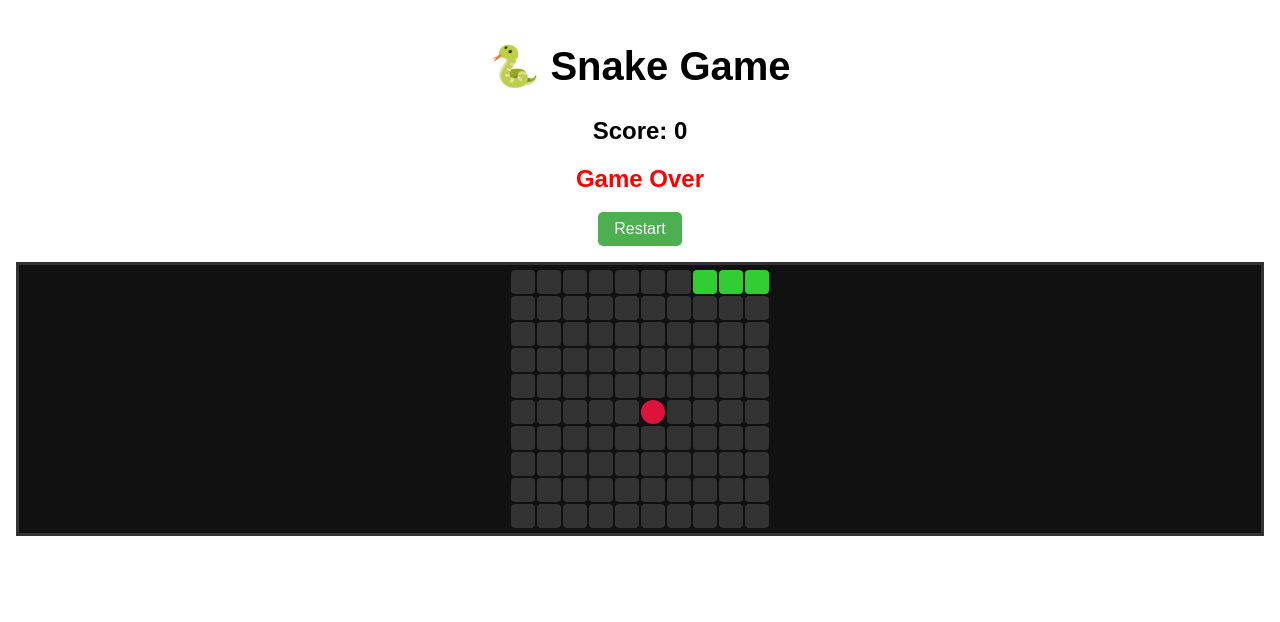
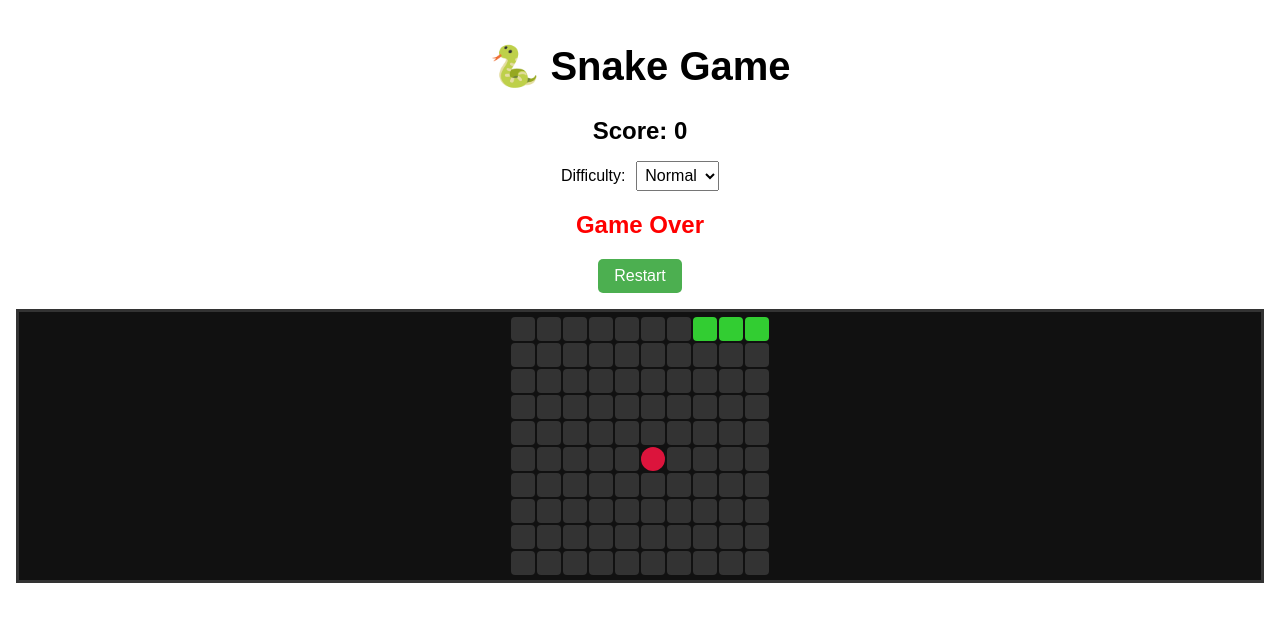
Before and after one commit to Kebhino/snake-game, a React (Create React App) app: page / in a window 1280 px wide. Shown: the top 622 px of the page. Built offline with nearby package versions, Linux system fonts and the light colour scheme; no server answers.

Commit message:
local storage, difficult lvls, animatios

```diff
--- a/src/SnakeGame.tsx
+++ b/src/SnakeGame.tsx
@@ -17,7 +17,11 @@ const SnakeGame = () => {
   const [food, setFood] = useState(initialFood);
   const [direction, setDirection] = useState<[number, number]>([0, 1]);
   const [gameOver, setGameOver] = useState(false);
-  const [score, setScore] = useState(0);
+  const [score, setScore] = useState(
+    () => Number(localStorage.getItem("snake-score")) || 0
+  );
+  const [speed, setSpeed] = useState(200);
+  const [difficulty, setDifficulty] = useState("normal");
   const moveRef = useRef(direction);
 
   const [playPop] = useSound(popSfx);
@@ -29,6 +33,7 @@ const SnakeGame = () => {
     setDirection([0, 1]);
     setGameOver(false);
     setScore(0);
+    localStorage.setItem("snake-score", "0");
   };
 
   useEffect(() => {
@@ -55,6 +60,10 @@ const SnakeGame = () => {
   useEffect(() => {
     moveRef.current = direction;
   }, [direction]);
+
+  useEffect(() => {
+    localStorage.setItem("snake-score", String(score));
+  }, [score]);
 
   useEffect(() => {
     if (gameOver) return;
@@ -88,9 +97,25 @@ const SnakeGame = () => {
         }
         return newSnake;
       });
-    }, 200);
+    }, speed);
     return () => clearInterval(interval);
-  }, [food, gameOver, playPop, playGameOver]);
+  }, [food, gameOver, playPop, playGameOver, speed]);
+
+  const handleDifficultyChange = (level: string) => {
+    setDifficulty(level);
+    switch (level) {
+      case "easy":
+        setSpeed(300);
+        break;
+      case "normal":
+        setSpeed(200);
+        break;
+      case "hard":
+        setSpeed(100);
+        break;
+    }
+    restartGame();
+  };
 
   return (
     <div
@@ -102,6 +127,18 @@ const SnakeGame = () => {
     >
       <h1 style={{ fontSize: "2.5rem" }}>🐍 Snake Game</h1>
       <h2 style={{ margin: "1rem 0" }}>Score: {score}</h2>
+      <div style={{ marginBottom: "1rem" }}>
+        <label style={{ marginRight: "10px" }}>Difficulty:</label>
+        <select
+          value={difficulty}
+          onChange={(e) => handleDifficultyChange(e.target.value)}
+          style={{ padding: "0.3rem", fontSize: "1rem" }}
+        >
+          <option value="easy">Easy</option>
+          <option value="normal">Normal</option>
+          <option value="hard">Hard</option>
+        </select>
+      </div>
       {gameOver && <h2 style={{ color: "red" }}>Game Over</h2>}
       <button
         onClick={restartGame}
@@ -128,6 +165,7 @@ const SnakeGame = () => {
           border: "3px solid #333",
           padding: "5px",
           backgroundColor: "#111",
+          transition: "all 0.2s ease-in-out",
         }}
       >
         {[...Array(boardSize)].flatMap((_, row) =>
@@ -146,6 +184,7 @@ const SnakeGame = () => {
                     ? "crimson"
                     : "#333",
                   borderRadius: isFood ? "50%" : "4px",
+                  transition: "background-color 0.1s",
                 }}
               />
             );
```
